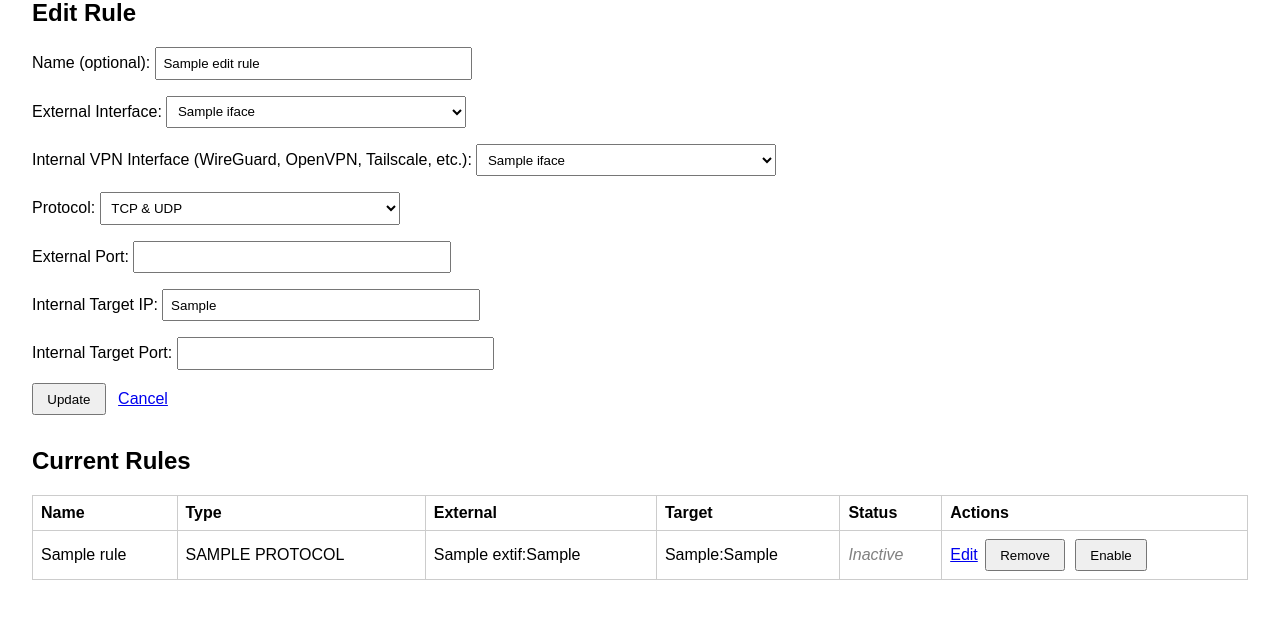
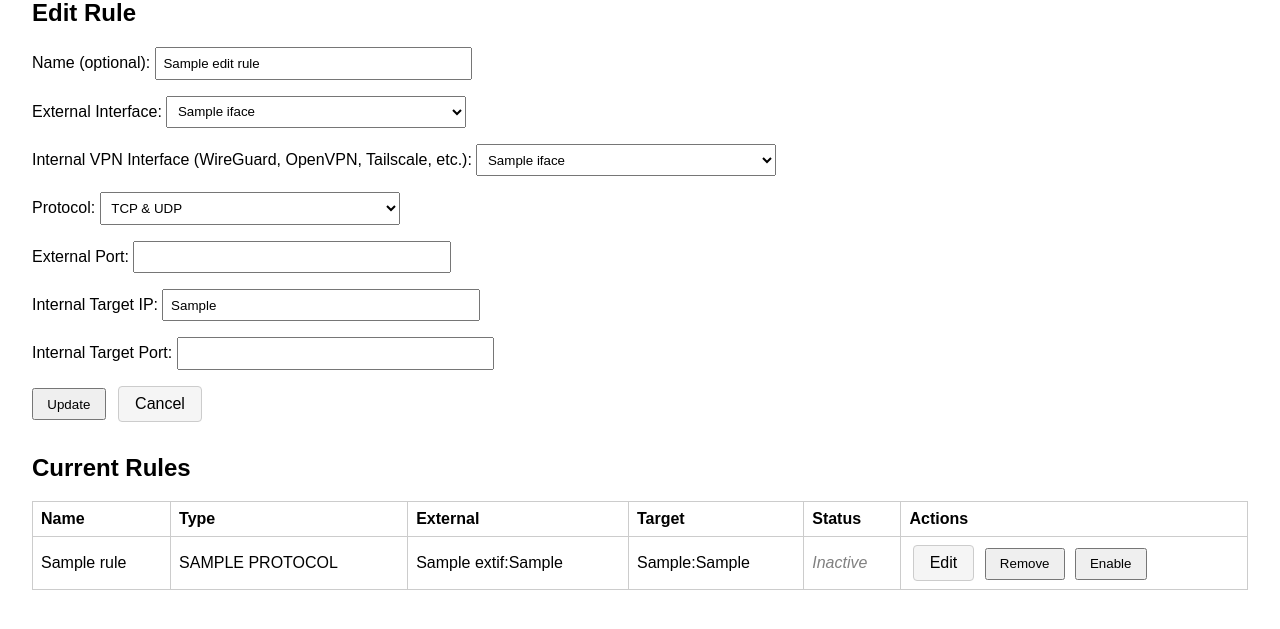
Before and after one commit to Resch-Said/Easy-Reverse-Proxy-forward, a Flask app: template templates/index.html in a window 1280 px wide. Shown: the part 91-720 px from the top of the page. Run offline with Flask 3, Linux system fonts and the light colour scheme; the template is opened without the code that fills it: most values are stand-ins (such as "Sample title", 1, 10 or a date in 2020).

Commit message:
Style edit and cancel links like buttons

```diff
--- a/templates/index.html
+++ b/templates/index.html
@@ -11,11 +11,24 @@
       label { display: block; margin-top: 1em; }
       input, select { padding: 0.5em; width: 100%; max-width: 300px; }
       button { padding: 0.5em 1em; margin-top: 1em; }
+      .button-link {
+        display: inline-block;
+        padding: 0.5em 1em;
+        margin-top: 1em;
+        color: inherit;
+        text-decoration: none;
+        border: 1px solid #ccc;
+        border-radius: 4px;
+        background: #f5f5f5;
+        cursor: pointer;
+      }
+      .button-link:hover { background: #e8e8e8; }
       .msg { color: red; }
       .active { color: green; font-weight: bold; }
       .inactive { color: gray; font-style: italic; }
       .actions form { display: inline; margin: 0; }
       .actions button { margin: 0 0.2em; }
+      .actions .button-link { margin: 0 0.2em; }
     </style>
   </head>
   <body>
@@ -52,7 +65,7 @@
             {% endif %}
             <button type="submit">{{ 'Update' if edit_rule else 'Add' }}</button>
             {% if edit_rule %}
-            <a href="/" style="margin-left: 0.5em;">Cancel</a>
+            <a href="/" class="button-link" style="margin-left: 0.5em;">Cancel</a>
             {% endif %}
     </form>
 
@@ -69,7 +82,7 @@
                     {{ 'Active' if r.get('enabled', True) else 'Inactive' }}
                 </td>
                 <td class="actions">
-          <a href="/?edit={{ loop.index0 }}">Edit</a>
+          <a href="/?edit={{ loop.index0 }}" class="button-link">Edit</a>
           <form method="post" action="/del" style="display:inline;">
             <input type="hidden" name="extif" value="{{ r['extif'] }}">
             <input type="hidden" name="intif" value="{{ r['intif'] }}">
```
